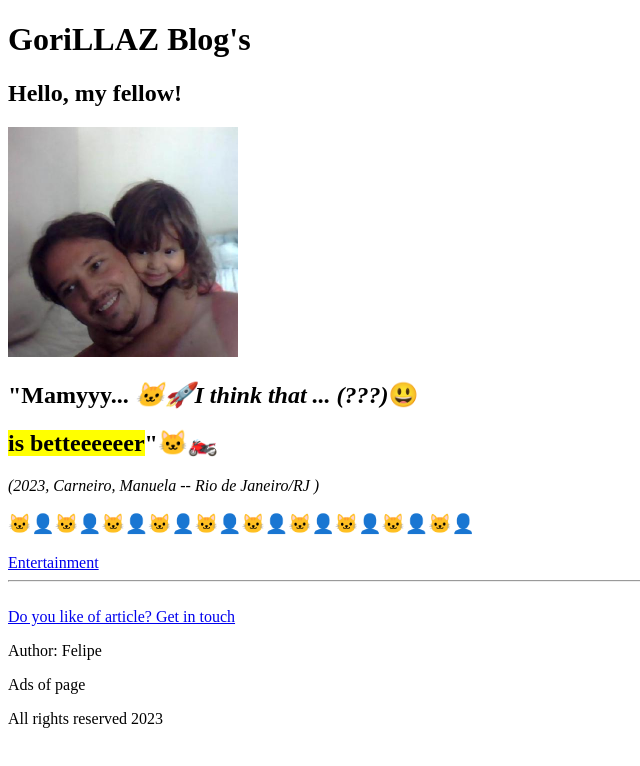
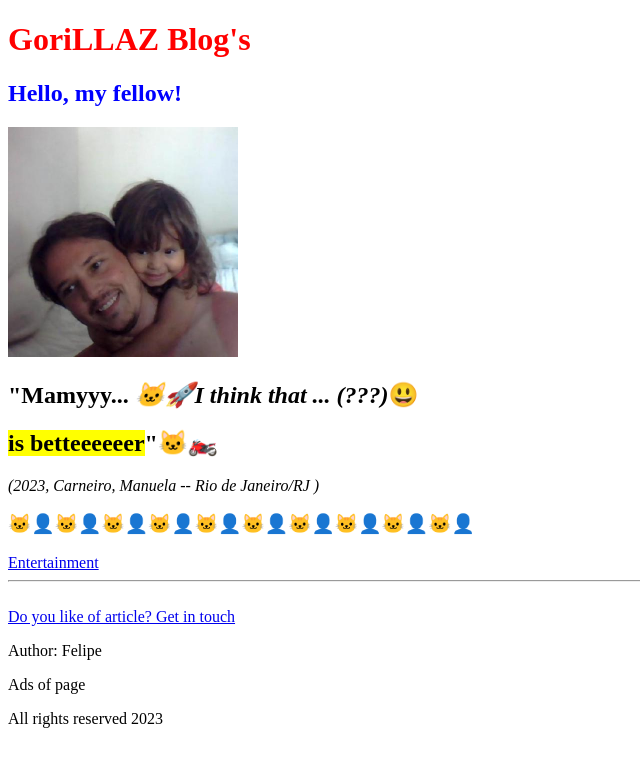
Before and after one commit to fel-dev/Web-Design-Responsivo-com-HTML5--CSS3-e-BEM, a plain HTML site: page estrutura-basica/artigo.html in a window 1280 px wide. Shown: the whole page, without its empty margins (0-640 px from the left). Drawn offline with Linux system fonts and the light colour scheme.

Commit message:
fim cap1 |  3.1. O que é CSS" |

```diff
--- a/estrutura-basica/artigo.html
+++ b/estrutura-basica/artigo.html
@@ -8,12 +8,12 @@
 <body>
 
 	<header>
-		<h1>GoriLLAZ Blog's </h1>
+		<h1 style="color: red">GoriLLAZ Blog's </h1>
 	</header>
 
 	<article>
 		<header>
-			<h2>Hello, my fellow!</h2>
+			<h2 style="color: #00f">Hello, my fellow!</h2>
 			<img src="img/goriLLAZ.jpg" width="230" height="230" alt="Foto Felipe e Manuela" />
 		</header>
 
```
Also changed, not shown: index.html (added, +12 -0 lines).
